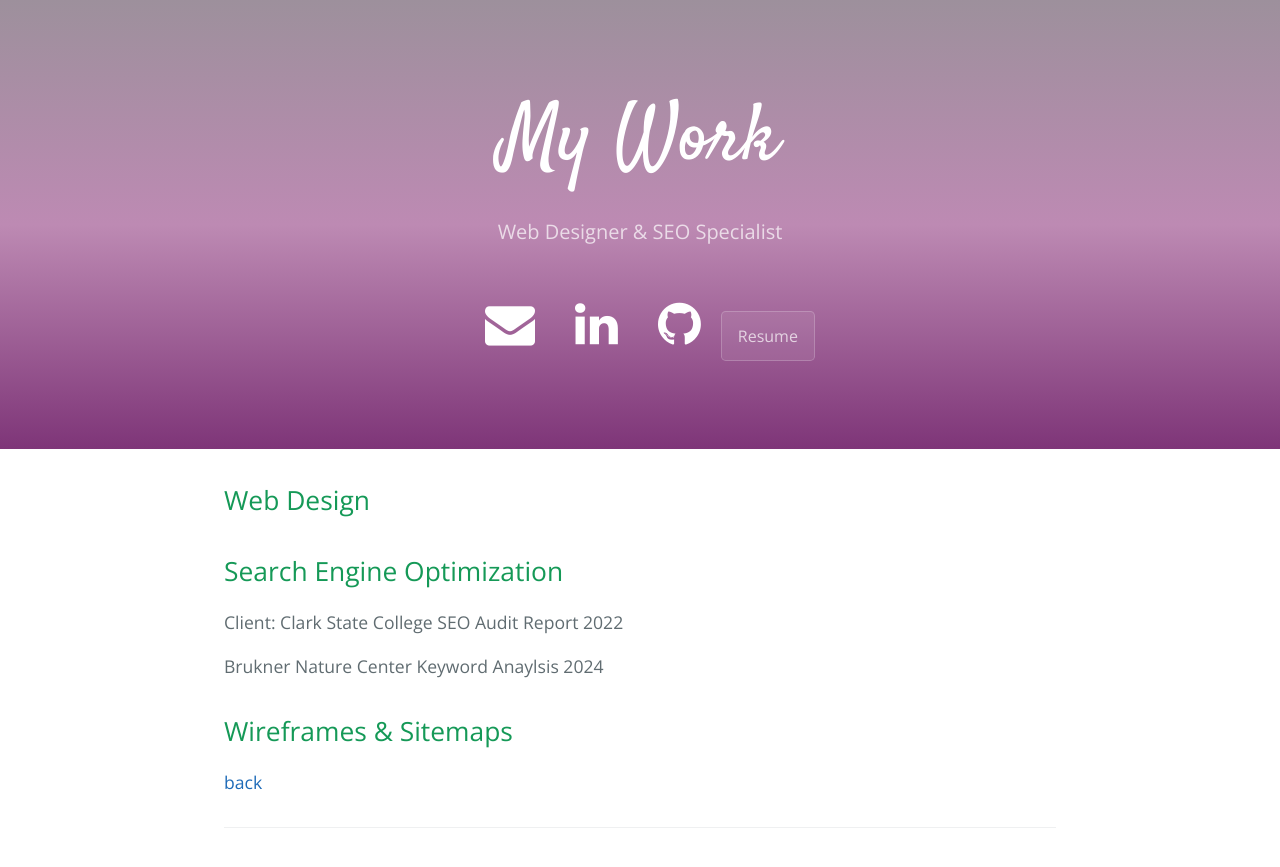
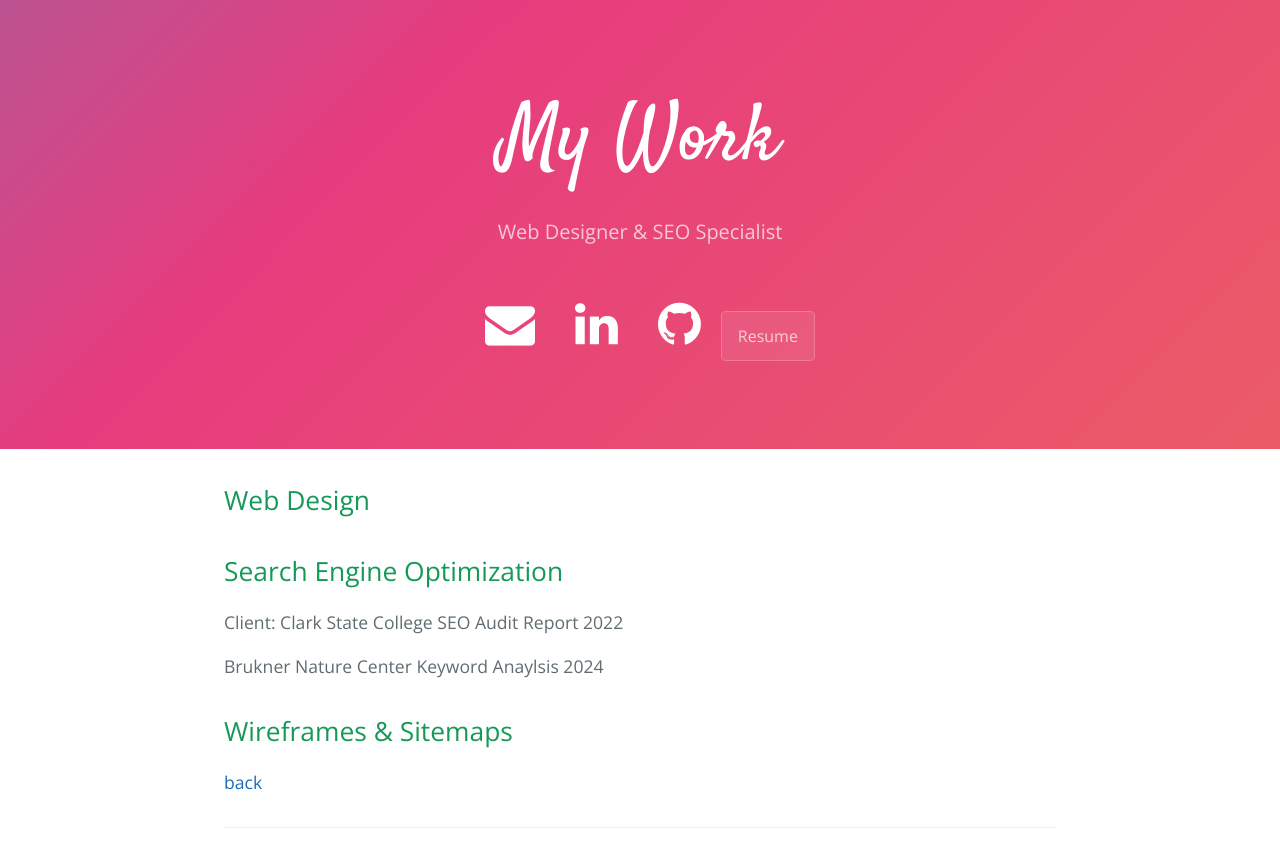
Before and after one commit to 0460208/amandamartel, a Jekyll site: the page built from portfolio.md, in a window 1280 px wide. Shown: the top 867 px of the page. Built offline with Jekyll 4.4.1, drawn with Linux system fonts in a browser that asks for light colours; nearby versions of some CDN libraries.

Commit message:
Update style.scss

```diff
--- a/assets/css/style.scss
+++ b/assets/css/style.scss
@@ -41,7 +41,7 @@ html, body {
     height:100%;
   }
 
-.body {
+.body, .page-header {
     background: linear-gradient(-45deg, #ee7752, #e73c7e, #23a6d5, #23d5ab);
     background-size: 400% 400%;
     animation: gradient 15s ease infinite;
```
